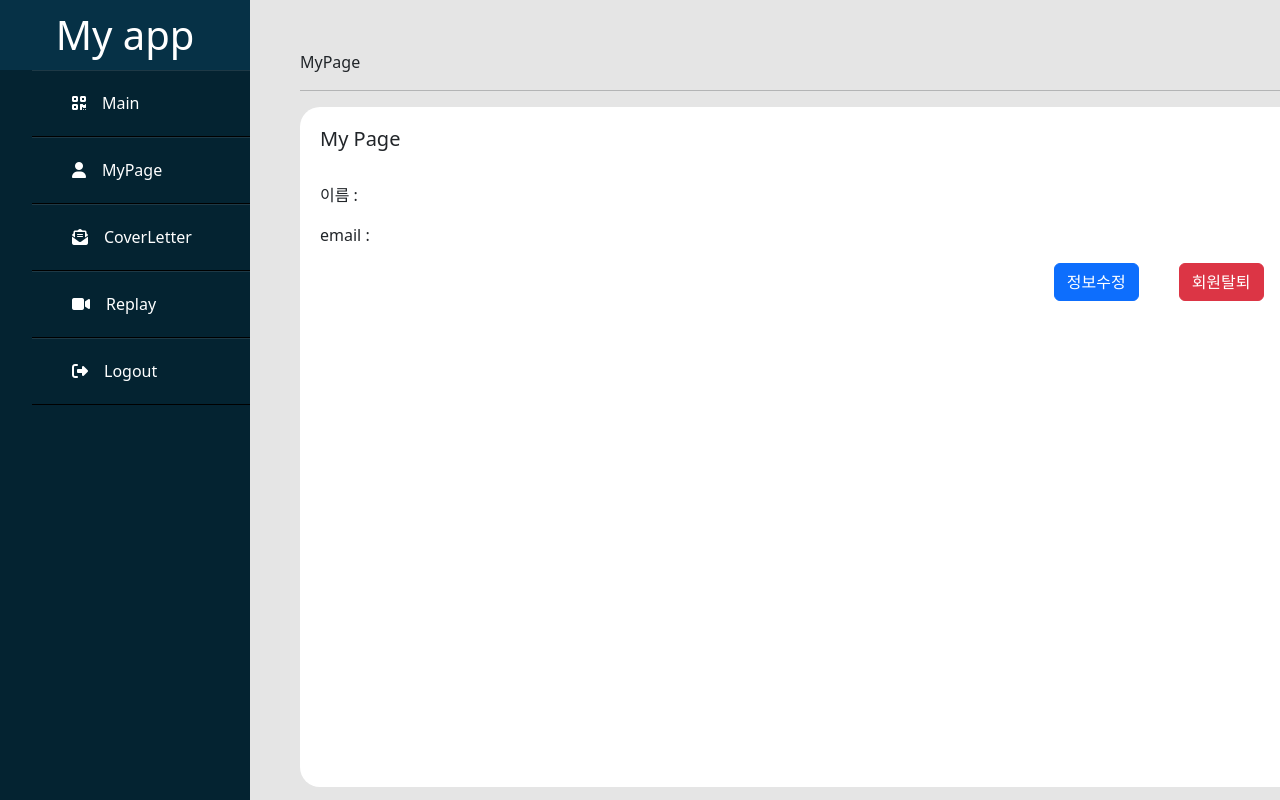
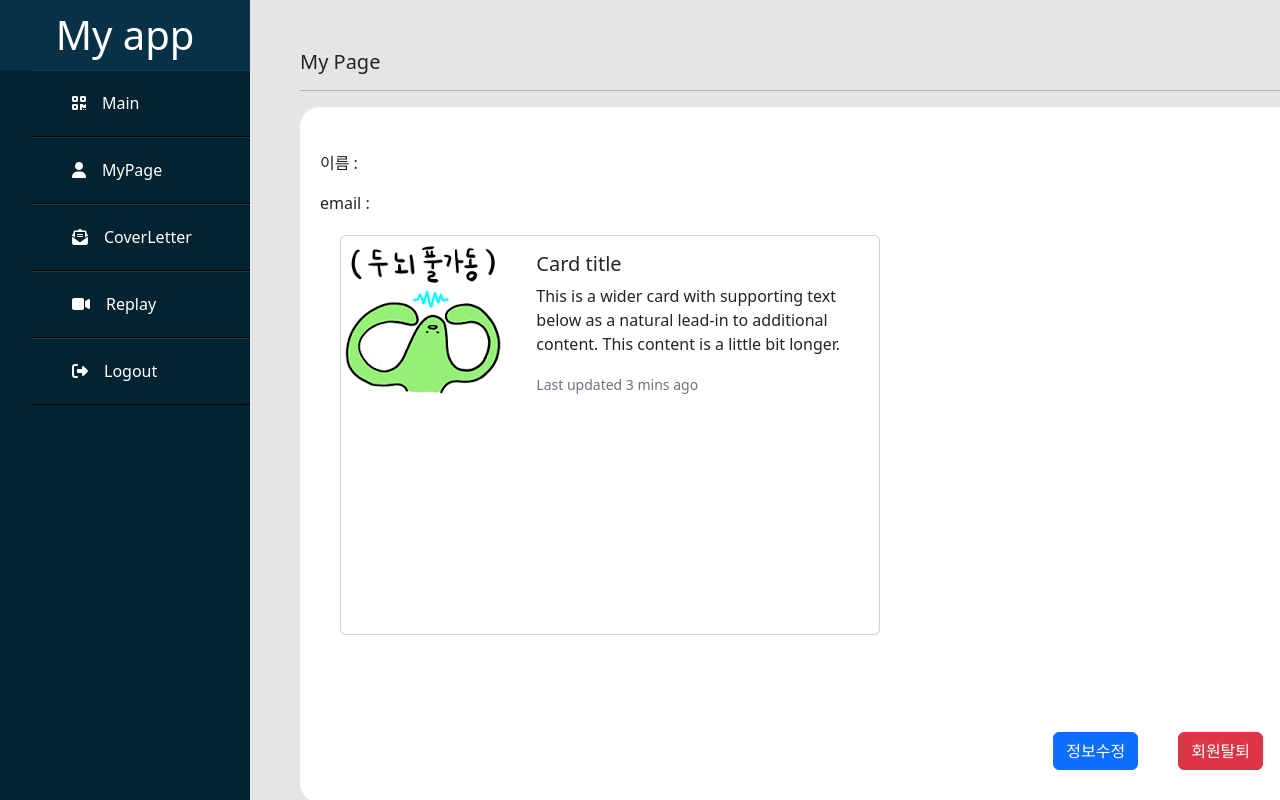
Before and after one commit to GaSuWang/Viewdle, a Vue app in the folder FE/: page /mypage in a window 1280 px wide. Built offline with nearby package versions, Linux system fonts and the light colour scheme.

Commit message:
feat: 각페이지의 각종 생성, 삭제버튼 구현

```diff
--- a/FE/src/components/Lobby/CLMCard.vue
+++ b/FE/src/components/Lobby/CLMCard.vue
@@ -1,7 +1,7 @@
 // 임현탁
 <template>
   <div class="CLMCard">
-    <div class="card mb-3" style="max-width: 540px; height:400px;">
+    <div class="card mb-3" style="width: 540px; height:400px; margin:20px;">
       <div class="row g-0">
         <div class="col-md-4">
           <img src="@/assets/images/anyimgs.png" class="img-fluid rounded-start">
--- a/FE/src/components/Lobby/MainCard.vue
+++ b/FE/src/components/Lobby/MainCard.vue
@@ -1,7 +1,7 @@
 // 임현탁
 <template>
   <div id="MainCard">
-    <div class="card mb-3" style="max-width: 540px; height:400px;">
+    <div class="card mb-3" style="width: 540px; height:400px; margin:20px;">
       <div class="row g-0">
         <div class="col-md-4">
           <img src="@/assets/images/anyimgs.png" class="img-fluid rounded-start">
--- a/FE/src/components/Lobby/ReplayCard.vue
+++ b/FE/src/components/Lobby/ReplayCard.vue
@@ -1,7 +1,7 @@
 // 임현탁
 <template>
   <div id="ReplayCard">
-    <div class="card mb-3" style="max-width: 540px; height: 400px;">
+    <div class="card mb-3" style="width: 540px; height: 400px; margin:20px;">
       <div class="row g-0">
         <div class="col-md-4">
           <img src="@/assets/images/anyimgs.png" class="img-fluid rounded-start">
@@ -11,7 +11,6 @@
             <h5 class="card-title">Card title</h5>
             <p class="card-text">This is a wider card with supporting text below as a natural lead-in to additional content. This content is a little bit longer.</p>
             <p class="card-text"><small class="text-muted">Last updated 3 mins ago</small></p>
-            <button class="btn btn-secondary">수정하기</button>
             <button class="btn btn-secondary">삭제하기</button>
           </div>
         </div>
--- a/FE/src/components/Lobby/UsageTrend.vue
+++ b/FE/src/components/Lobby/UsageTrend.vue
@@ -1,6 +1,20 @@
 // 임현탁
 <template>
 <div class="UsageTrend">
+  <div class="card mb-3" style="width: 540px; height:400px; margin:20px;">
+      <div class="row g-0">
+        <div class="col-md-4">
+          <img src="@/assets/images/anyimgs.png" class="img-fluid rounded-start">
+        </div>
+        <div class="col-md-8">
+          <div class="card-body">
+            <h5 class="card-title">Card title</h5>
+            <p class="card-text">This is a wider card with supporting text below as a natural lead-in to additional content. This content is a little bit longer.</p>
+            <p class="card-text"><small class="text-muted">Last updated 3 mins ago</small></p>
+          </div>
+        </div>
+      </div>
+    </div>
   <!-- 이용추이 -->
   <!-- 좌단 -->
   <!-- 연속 출석 일수 잔디? -->
--- a/FE/src/views/Lobby/CLManageView.vue
+++ b/FE/src/views/Lobby/CLManageView.vue
@@ -15,14 +15,13 @@
           </ul>
         </div>
         <button class="btn btn-secondary clmanageTopitem" data-bs-toggle="modal" data-bs-target="#clmaker">자소서생성</button>
-        <button class="btn btn-secondary clmanageTopitem" data-bs-toggle="modal" data-bs-target="#cldelete">자소서삭제</button>
     </div>
       <hr>
     <div class="clmanageBody">
       <CLMCard/>
       <CLMCard/>
     </div>
-
+    </div>
 
 
       <!-- 자소서 생성 모달 -->
@@ -45,33 +44,6 @@
           </div>
         </div>
       </div>
-          <div class="modal fade" id="deleteconfirm" data-bs-backdrop="static" data-bs-keyboard="false" tabindex="-1" aria-labelledby="staticBackdropLabel" aria-hidden="true">
-            <div class="modal-dialog modal-dialog-centered">
-              <div class="modal-content">
-                <div class="modal-header">
-                  <h5 class="modal-title" id="staticBackdropLabel">비밀번호 확인</h5>
-                  <button type="button" class="btn-close" data-bs-dismiss="modal" aria-label="Close"></button>
-                </div>
-                <form @submit.prevent="confirmPW(credentials)" id="myDIV">
-                  <div class="modal-body">
-                    <div class="form-outline mb-4">
-                      <input type="password" v-model="credentials.password" class="form-control form-control-lg" placeholder="Password Confirm" />
-                    </div>
-                  </div>
-                  <button class="btn btn-primary">비번확인하기</button>
-                </form>
-                <div class="modal-footer">
-                  <button type="button" class="btn btn-secondary" data-bs-dismiss="modal">Close</button>
-                  <form @submit.prevent="deleteID()">
-                    <div v-if="pwcode != false">
-                      <button class="btn btn-primary">회원탈퇴하기</button>
-                    </div>
-                  </form>
-                </div>
-              </div>
-            </div>
-          </div>
-          </div>
 
 
     <!-- 내 자기소개서 관리 페이지 -->
@@ -178,12 +150,13 @@ export default {
 }
 .clmanageBody{
   width: 98%;
-  height: 85%;
+  height: 83%;
   background: white;
   border-radius: 20px;
   display: flex;
   justify-content: space-around;
   align-items: space-around;
   padding: 20px;
+  overflow:scroll;
 }
 </style>
--- a/FE/src/views/Lobby/MainView.vue
+++ b/FE/src/views/Lobby/MainView.vue
@@ -41,7 +41,7 @@
           </div>
           <!-- 방생성 -->
           <div class="MainTop2item">
-        <button class="btn btn-secondary">
+          <button class="btn btn-secondary"  data-bs-toggle="modal" data-bs-target="#roommaker">
             방생성
           </button>
           </div>
@@ -51,6 +51,32 @@
       <div class="MainBody">
           <MainCard/>
           <MainCard/>
+      </div>
+    </div>
+        <div class="modal fade" id="roommaker" data-bs-backdrop="static" data-bs-keyboard="false" tabindex="-1" aria-labelledby="staticBackdropLabel" aria-hidden="true">
+          <div class="modal-dialog modal-dialog-centered">
+            <div class="modal-content">
+              <form @submit.prevent="">
+              <div class="modal-header">
+                <h5 class="modal-title" id="staticBackdropLabel">방생성</h5>
+              </div>
+              <div class="modal-body">
+                <input type="Text" class="form-control form-control-lg" placeholder="Title" />
+                <button class="btn btn-secondary dropdown-toggle" type="button" data-bs-toggle="dropdown" aria-expanded="false">
+                  정렬
+                </button>
+                <ul class="dropdown-menu">
+                  <li>유쾌mode</li>
+                  <li>진지mode</li>
+                </ul>
+                <input type="Text" class="form-control form-control-lg" placeholder="Password" />
+              </div>
+              <div class="modal-footer">
+                <button class="btn btn-secondary" data-bs-dismiss="modal">Close</button>
+                <button class="btn btn-secondary">생성</button>
+              </div>
+              </form>
+            </div>
           </div>
         </div>
     </div>
@@ -104,13 +130,14 @@ export default {
 }
 .MainBody{
   width: 98%;
-  height: 85%;
+  height: 80%;
   background: white;
   border-radius: 20px;
   display: flex;
   justify-content: space-around;
   align-items: space-around;
   padding: 20px;
+  overflow: scroll;
 }
 
 </style>
--- a/FE/src/views/Lobby/MyView.vue
+++ b/FE/src/views/Lobby/MyView.vue
@@ -13,20 +13,22 @@
   <div class="MyViewBoss">
     <NavBar/>
     <div class="MyView">
-      <p>MyPage</p>
       <div class="MyTop">
+        <h5>My Page</h5>
       </div>
       <hr>
       <div class="MyBody">
-          <h5>My Page</h5>
+        <div class="card-top">
           <img :src="userLists.userProfileImage">
           <p class="card-text">이름 : {{userLists.userName}}</p>
           <p class="card-text">email :{{userLists.userEmail}}</p>
-            <div class="bottomplz">
+        </div>
+        <div class="card-body">
+          <UsageTrend/>
+        </div>
         <div class="card-footer">
           <button class="btn btn-primary" data-bs-toggle="modal" data-bs-target="#editconfirm">정보수정</button>
           <button class="btn btn-danger" data-bs-toggle="modal" data-bs-target="#deleteconfirm">회원탈퇴</button>
-              </div>
         </div>
       </div>
     </div>
@@ -132,11 +134,13 @@
 
 <script>
 import NavBar from '@/components/Lobby/NavBar.vue'
+import UsageTrend from '@/components/Lobby/UsageTrend.vue'
 import { useStore } from 'vuex'
 import { computed, reactive } from "vue";
 export default {
   components:{
-    NavBar
+    NavBar,
+    UsageTrend
   },
   name: "PWUpdateModal",
   setup() {
@@ -196,15 +200,19 @@ export default {
 .card-footer{
   display: flex;
   justify-content: end;
+  position: absolute;
+  bottom: 10%;
+  right: 4%;
 }
 .card-footer button{
   margin: 0 20px;
 }
 .MyBody{
   width: 98%;
-  height: 85%;
+  height: 87%;
   background: white;
   border-radius: 20px;
   padding: 20px;
+  overflow:scroll;
 }
 </style>
--- a/FE/src/views/Lobby/ReplayView.vue
+++ b/FE/src/views/Lobby/ReplayView.vue
@@ -17,6 +17,7 @@
     </div>
       <hr>
       <div class="ReplayBody">
+        <ReplayCard/>
         <ReplayCard/>
       </div>
     <!-- 오래된순, 최신순 정렬 -->
@@ -59,12 +60,13 @@ export default {
 }
 .ReplayBody{
   width: 98%;
-  height: 85%;
+  height: 83%;
   background: white;
   border-radius: 20px;
   display: flex;
   justify-content: space-around;
   align-items: space-around;
   padding: 20px;
+  overflow:scroll;
 }
 </style>
```
Lines whose indentation alone changed are shown as unchanged.
